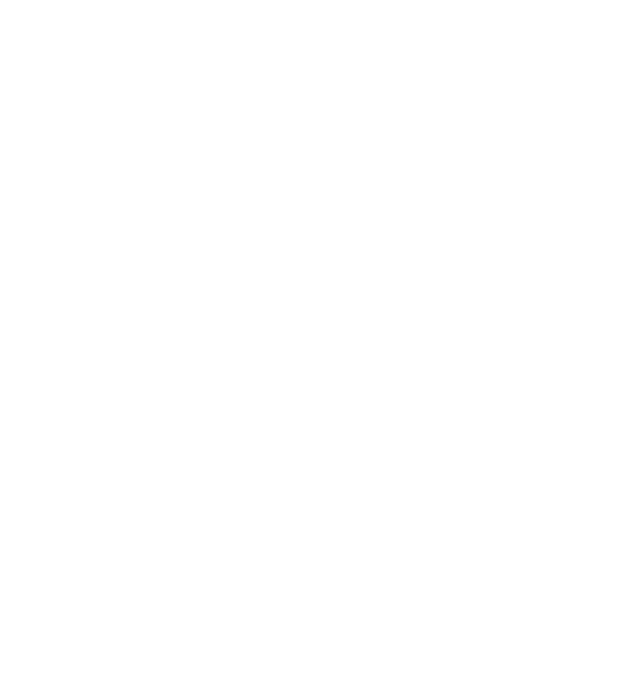
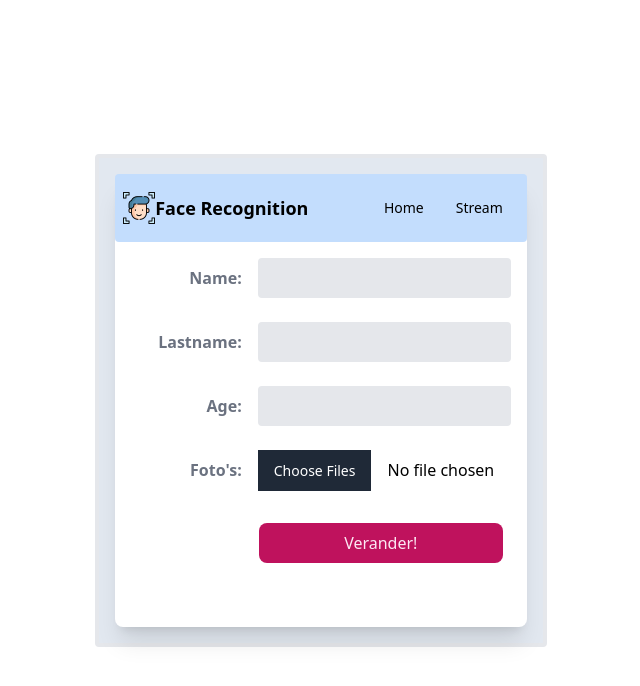
Before and after one commit to Eyupc/Face-Recognition-Website, a React (Create React App) app: page /manage/add in a window 1280 px wide. Before the commit this address had no page. Shown: the top 686 px of the page, without its empty margins (319-959 px from the left). Built offline with nearby package versions, Linux system fonts and the light colour scheme.

Commit message:
Update navbar

```diff
--- /dev/null
+++ b/src/components/Manage/AddUserPage.tsx
@@ -0,0 +1,78 @@
+import React from "react";
+import NavBar from "../static-parts/NavBar";
+
+export class AddUserPage extends React.Component {
+
+    constructor(props={}){
+        super(props)
+    }
+
+    state = {
+        files: []
+      }
+
+      fileSelectedHandler = (e:any) => {
+        this.setState({ files: [...this.state.files, ...e.target.files] })
+        console.log(this.state.files)
+      }
+    render(){
+        return(<div className="flex flex-col justify-center items-center h-full sm:h-screen">
+        <div className="md:flex box-border h-72 w-auto h-auto p-4 border-4 bg-slate-200	-500 m4 rounded">
+            <div className="flex-1 h-full max-w-4xl mx-auto bg-white rounded-lg shadow-xl">
+            <div className="flex flex-col md:flex-col">
+                  <NavBar/>
+                  <div className="mb-4 p-4">
+<div className="md:flex md:items-center mb-6">
+    <div className="md:w-1/3">
+      <label className="block text-gray-500 font-bold md:text-right mb-1 md:mb-0 pr-4" htmlFor="Name">
+        Name:
+      </label>
+    </div>
+<div className="md:w-2/3">
+<input className="bg-gray-200 appearance-none border-2 border-gray-200 rounded w-full py-2 px-4 text-gray-700 leading-tight focus:outline-none focus:bg-white focus:border-blue-200" id="Name"
+type="text" name="Name" required/>
+</div></div>
+
+<div className="md:flex md:items-center mb-6">
+    <div className="md:w-1/3">
+      <label className="block text-gray-500 font-bold md:text-right mb-1 md:mb-0 pr-4" htmlFor="Lastname">
+        Lastname:
+      </label>
+    </div>
+<div className="md:w-2/3">
+<input className="bg-gray-200 appearance-none border-2 border-gray-200 rounded w-full py-2 px-4 text-gray-700 leading-tight focus:outline-none focus:bg-white focus:border-blue-200" id="Lastname"
+type="text" name="Lastname" required/>
+</div></div>
+
+<div className="md:flex md:items-center mb-6">
+    <div className="md:w-1/3">
+      <label className="block text-gray-500 font-bold md:text-right mb-1 md:mb-0 pr-4" htmlFor="Age">
+        Age:
+      </label>
+    </div>
+    <div className="md:w-2/3">
+<input className="bg-gray-200 appearance-none border-2 border-gray-200 rounded w-full py-2 px-4 text-gray-700 leading-tight focus:outline-none focus:bg-white focus:border-blue-200" id="Age"
+type="number" min="1" name="Age" required/>
+</div></div>
+<div className="md:flex md:items-center mb-6">
+    <div className="md:w-1/3">
+      <label className="block text-gray-500 font-bold md:text-right mb-1 md:mb-0 pr-4" htmlFor="Fotos">
+        Foto's:
+      </label>
+    </div>
+<div className="md:w-2/3">
+<form>
+        <input type="file" multiple onChange={this.fileSelectedHandler} />
+      </form>
+
+</div></div>
+
+  <div className="md:flex md:items-center mb-6">
+<div className="md:w-1/3"></div>
+<input style={{cursor:"pointer"}} className="w-64 h-10 px-5 m-2 text-pink-100 transition-colors duration-150 bg-pink-700 rounded-lg focus:shadow-outline hover:bg-pink-800" type="submit" value="Verander!"/>
+</div></div>
+                      </div>
+                  </div></div></div>
+        )
+    }
+}
--- a/src/components/static-parts/NavBar.tsx
+++ b/src/components/static-parts/NavBar.tsx
@@ -4,14 +4,29 @@
 import "flowbite"
 import { NavLink } from "react-router-dom";
 
-export default class NavBar extends React.Component{
+type Props ={
+  "showNav":boolean
+}
+export default class NavBar extends React.Component<{},Props>{
 
 
-    constructor(props:any){
+    constructor(props:Props){
         super(props);
 
+        this.state = { showNav: false };
+        this.toggleNav = this.toggleNav.bind(this);
     }
 
+
+    componentDidMount(){
+      console.log("oke")
+    }
+
+    toggleNav() {
+      this.setState({
+          showNav: !this.state.showNav
+      })
+  }
 
     render() {
         return(	<nav className="bg-blue-200 border-gray-200 px-2 rounded p-2">
@@ -20,19 +35,19 @@
             <img src={icon}/>
               <span className="self-center text-lg font-semibold whitespace-nowrap">Face Recognition</span>
           </a>
-          <button data-collapse-toggle="mobile-menu" type="button" className="md:hidden ml-3 text-gray-400 hover:text-gray-900 focus:outline-none focus:ring-2 focus:ring-blue-300 rounded-lg inline-flex items-center justify-center" aria-controls="mobile-menu-2" aria-expanded="false">
+          <button onClick={this.toggleNav} type="button" className="md:hidden ml-3 text-gray-400 hover:text-gray-900 focus:outline-none focus:ring-2 focus:ring-blue-300 rounded-lg inline-flex items-center justify-center" aria-controls="mobile-menu-2" aria-expanded="false">
             <svg className="w-6 h-6" fill="currentColor" viewBox="0 0 20 20" xmlns="http://www.w3.org/2000/svg"><path fillRule="evenodd" d="M3 5a1 1 0 011-1h12a1 1 0 110 2H4a1 1 0 01-1-1zM3 10a1 1 0 011-1h12a1 1 0 110 2H4a1 1 0 01-1-1zM3 15a1 1 0 011-1h12a1 1 0 110 2H4a1 1 0 01-1-1z" clipRule="evenodd"></path></svg>
             <svg className="hidden w-6 h-6" fill="currentColor" viewBox="0 0 20 20" xmlns="http://www.w3.org/2000/svg"><path fillRule="evenodd" d="M4.293 4.293a1 1 0 011.414 0L10 8.586l4.293-4.293a1 1 0 111.414 1.414L11.414 10l4.293 4.293a1 1 0 01-1.414 1.414L10 11.414l-4.293 4.293a1 1 0 01-1.414-1.414L8.586 10 4.293 5.707a1 1 0 010-1.414z" clipRule="evenodd"></path></svg>
           </button>
-          <div className="hidden md:block w-full md:w-auto p-4" id="mobile-menu">
+          <div className={(this.state.showNav ? "collapse navbar-collapse" : "") + "hidden md:block w-full md:w-auto p-4"}>
             <ul className="flex-col md:flex-row flex md:space-x-8 mt-4 md:mt-0 md:text-sm md:font-medium">
               <li>
-  <NavLink className={({isActive})=>  (isActive ? "md:text-blue-700 bg-blue-700" :"md:text-white bg-[#adc9eb]") + " md:bg-transparent text-white block pl-3 pr-4 py-2 md:p-0 rounded"} to="/home">
+  <NavLink className={({isActive})=>  (isActive ? "md:text-blue-700 bg-blue-700" :"md:hover:text-cyan-700  bg-[#adc9eb]") + " md:bg-transparent  block pl-3 pr-4 py-2 md:p-0 rounded"} to="/home">
   Home
 </NavLink>
               </li>
               <li>
-              <NavLink className={({isActive})=> (isActive ? "md:text-blue-700 bg-blue-700" :"md:text-white bg-[#adc9eb]") + " md:bg-transparent text-white block pl-3 pr-4 py-2 md:p-0 rounded"} to="/stream">
+              <NavLink className={({isActive})=> (isActive ? "md:text-blue-700 bg-blue-700" :"md:hover:text-cyan-700 0 bg-[#adc9eb]") + " md:bg-transparent block pl-3 pr-4 py-2 md:p-0 rounded"} to="/stream">
   Stream
 </NavLink>
               </li>
--- a/src/routes/AppRoutes.tsx
+++ b/src/routes/AppRoutes.tsx
@@ -3,6 +3,7 @@
 import LoginPage from "../components/Login/LoginPage";
 import HomePage from "../components/Home/HomePage";
 import { StreamPage } from "../components/Stream/StreamPage";
+import { AddUserPage } from "../components/Manage/AddUserPage";
 
 export default class AppRoutes extends React.Component {
     constructor(props={}){
@@ -15,6 +16,8 @@
             <Route path="/" element={<LoginPage/>}/>
             <Route path="/home" element={<HomePage/>}/>
             <Route path="/stream" element={<StreamPage/>}/>
+            <Route path="/manage/add" element={<AddUserPage/>}/>
+
             </Routes>
             </BrowserRouter>
         )
```
